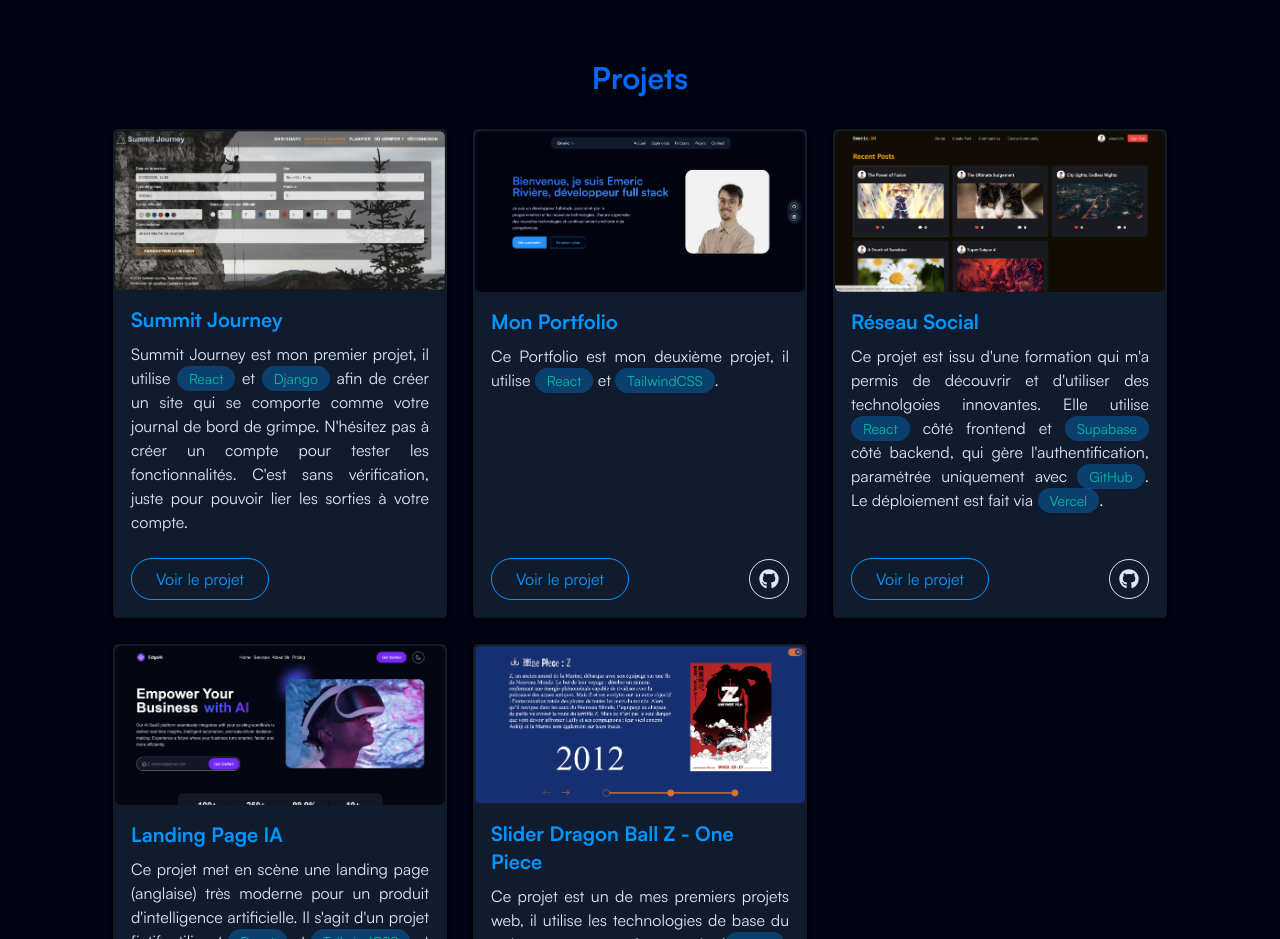
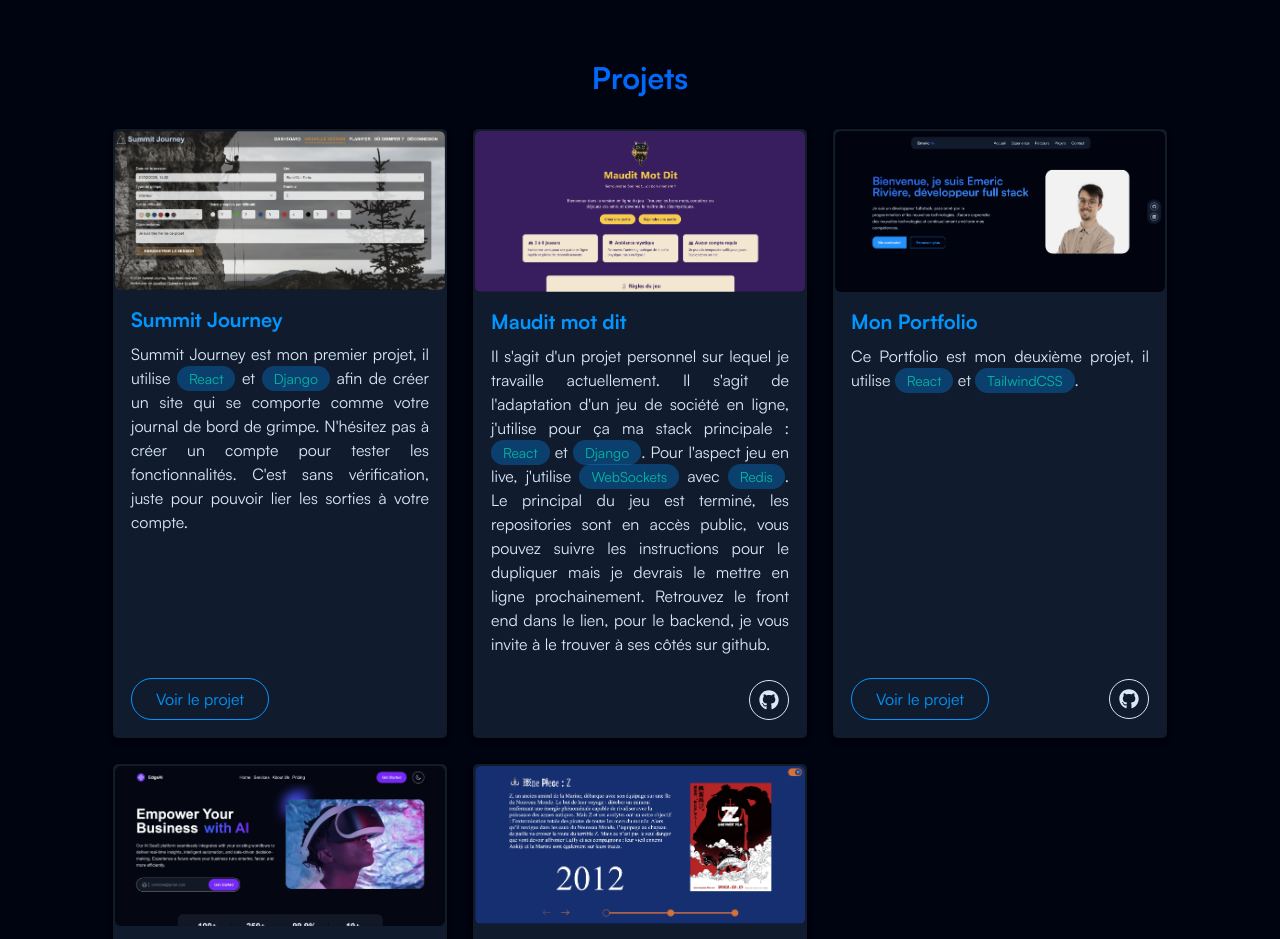
Before and after one commit to emericriv/portfolio, a React (Vite) app: page / in a window 1280 px wide. Shown: the part 2520-3459 px from the top of the page. Built offline with nearby package versions, Linux system fonts and the light colour scheme.

Commit message:
Updated projects

```diff
--- a/src/components/sections/Projets.tsx
+++ b/src/components/sections/Projets.tsx
@@ -19,6 +19,25 @@ const Projets = () => {
       github: null,
     },
     {
+      title: "Maudit mot dit",
+      description: (
+        <>
+          Il s'agit d'un projet personnel sur lequel je travaille actuellement.
+          Il s'agit de l'adaptation d'un jeu de société en ligne, j'utilise pour
+          ça ma stack principale : <Tag>React</Tag> et <Tag>Django</Tag>. Pour
+          l'aspect jeu en live, j'utilise <Tag>WebSockets</Tag> avec{" "}
+          <Tag>Redis</Tag>. Le principal du jeu est terminé, les repositories
+          sont en accès public, vous pouvez suivre les instructions pour le
+          dupliquer mais je devrais le mettre en ligne prochainement. Retrouvez
+          le front end dans le lien, pour le backend, je vous invite à le
+          trouver à ses côtés sur github.
+        </>
+      ),
+      image: "img/maudit-mot-dit.png",
+      link: null,
+      github: "https://github.com/emericriv/maudit_mot_dit_frontend",
+    },
+    {
       title: "Mon Portfolio",
       description: (
         <>
@@ -29,21 +48,6 @@ const Projets = () => {
       image: "img/portfolio.png",
       link: "#",
       github: "https://github.com/emericriv/portfolio",
-    },
-    {
-      title: "Réseau Social",
-      description: (
-        <>
-          Ce projet est issu d'une formation qui m'a permis de découvrir et
-          d'utiliser des technolgoies innovantes. Elle utilise <Tag>React</Tag>{" "}
-          côté frontend et <Tag>Supabase</Tag> côté backend, qui gère
-          l'authentification, paramétrée uniquement avec <Tag>GitHub</Tag>. Le
-          déploiement est fait via <Tag>Vercel</Tag>.
-        </>
-      ),
-      image: "img/social-media.png",
-      link: "https://social-media-website-ten-rouge.vercel.app",
-      github: "https://github.com/emericriv/social-media",
     },
     {
       title: "Landing Page IA",
@@ -109,6 +113,7 @@ const Projets = () => {
                 {projet.description}
               </p>
               <div className="mt-2 flex items-center justify-between w-full">
+                {projet.link && (
                   <a
                     href={projet.link}
                     target="_blank"
@@ -117,6 +122,7 @@ const Projets = () => {
                   >
                     Voir le projet
                   </a>
+                )}
                 {projet.github && (
                   <a
                     href={projet.github}
```
Also changed, not shown: public/img/maudit-mot-dit.png (added). Lines whose indentation alone changed are shown as unchanged.
